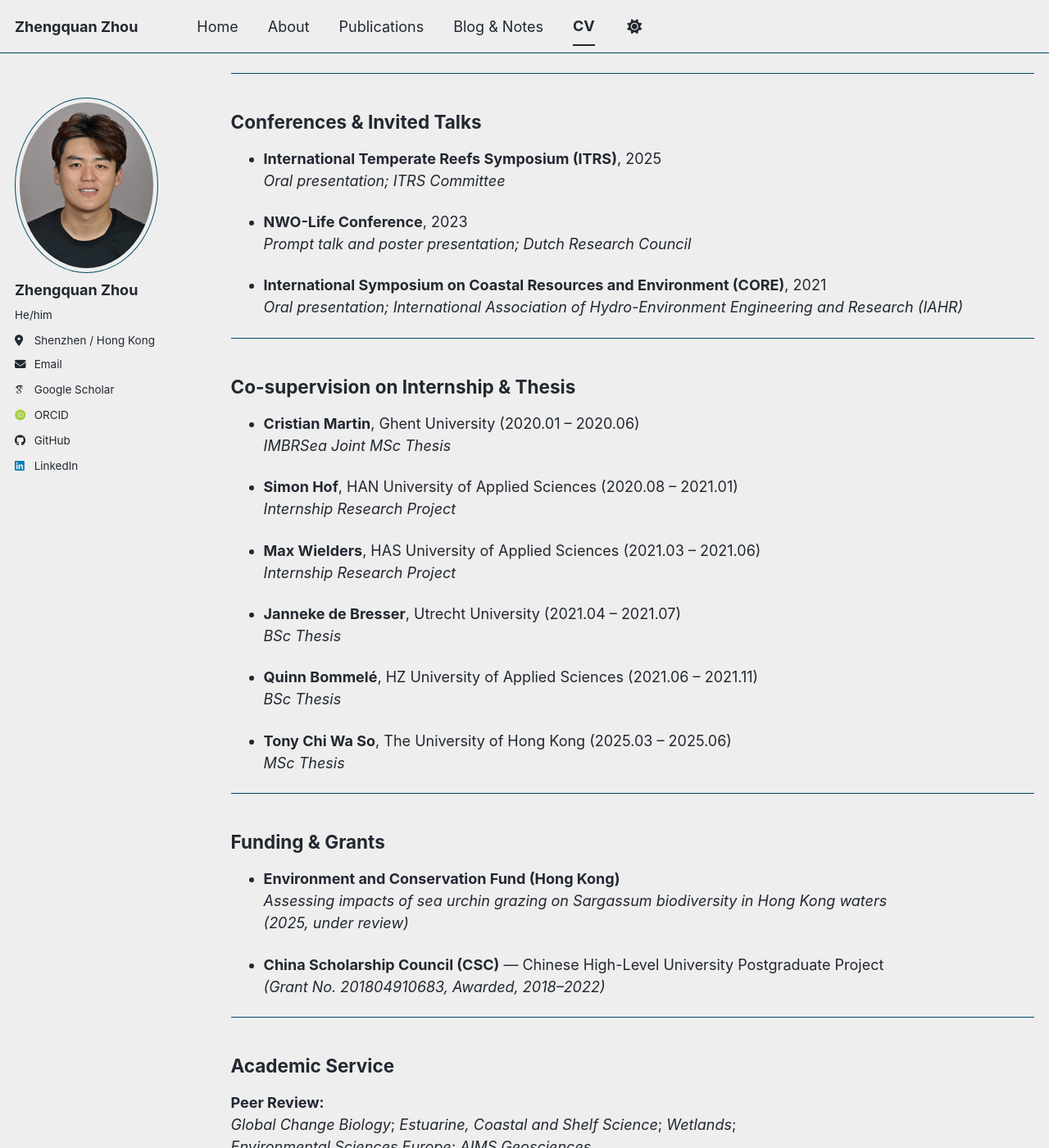
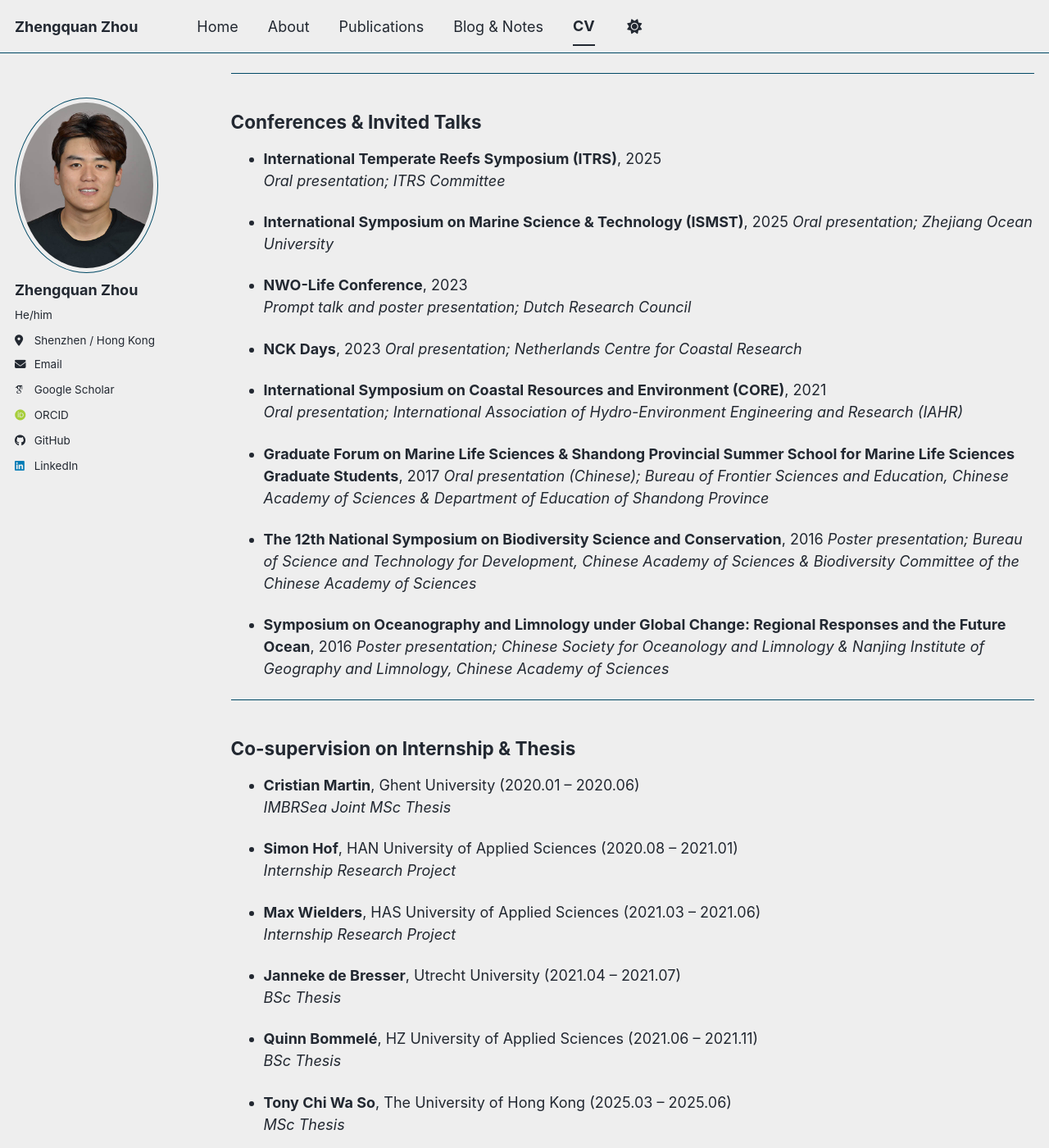
Before and after one commit to zqzhou7/zqzhou7.github.io, a Jekyll site: the page built from _pages/cv.md, in a window 1280 px wide and 1400 px high, scrolled down 3288 px. Shown: the whole window at 82% size. Built offline with Jekyll 4.4.1, drawn with Linux system fonts in a browser that asks for light colours; some web fonts are replaced; a script bundle is joined from its source files by our own code; library files that are not in the unit come from our copies; some of the changed text lies outside the part shown.

Commit message:
Update CV with new conferences and awards
Added multiple conferences and invited talks to CV.

```diff
--- a/_pages/cv.md
+++ b/_pages/cv.md
@@ -127,11 +127,26 @@ Li, B., Li, X., Bouma, T. J., Soissons, L. M., Cozzoli, F., Wang, Q., **Zhou, Z.
 - **International Temperate Reefs Symposium (ITRS)**, 2025
   *Oral presentation; ITRS Committee*
 
+- **International Symposium on Marine Science & Technology (ISMST)**, 2025
+  *Oral presentation; Zhejiang Ocean University*
+
 - **NWO-Life Conference**, 2023
   *Prompt talk and poster presentation; Dutch Research Council*
 
+- **NCK Days**, 2023
+  *Oral presentation; Netherlands Centre for Coastal Research*
+
 - **International Symposium on Coastal Resources and Environment (CORE)**, 2021
   *Oral presentation; International Association of Hydro-Environment Engineering and Research (IAHR)*
+
+- **Graduate Forum on Marine Life Sciences & Shandong Provincial Summer School for Marine Life Sciences Graduate Students**, 2017
+  *Oral presentation (Chinese); Bureau of Frontier Sciences and Education, Chinese Academy of Sciences & Department of Education of Shandong Province*
+
+- **The 12th National Symposium on Biodiversity Science and Conservation**, 2016
+  *Poster presentation; Bureau of Science and Technology for Development, Chinese Academy of Sciences & Biodiversity Committee of the Chinese Academy of Sciences*
+
+- **Symposium on Oceanography and Limnology under Global Change: Regional Responses and the Future Ocean**, 2016
+  *Poster presentation; Chinese Society for Oceanology and Limnology & Nanjing Institute of Geography and Limnology, Chinese Academy of Sciences*
 
 ---
 
@@ -176,4 +191,6 @@ Li, B., Li, X., Bouma, T. J., Soissons, L. M., Cozzoli, F., Wang, Q., **Zhou, Z.
 ## Awards & Certifications
 - Academician Liu Ruiyu Marine Science Scholarship (2018)
 - Outstanding Student Leader Award, University of Chinese Academy of Sciences (2018)
+- Excellent Report Award, Graduate Forum on Marine Life Sciences, Chinese Academy of Sciences (2017)
+- First Place Award, Shandong Provincial Undergraduate Science & Technology English Contest (2014)
 - Cambridge Business English Certificate — C1
```
